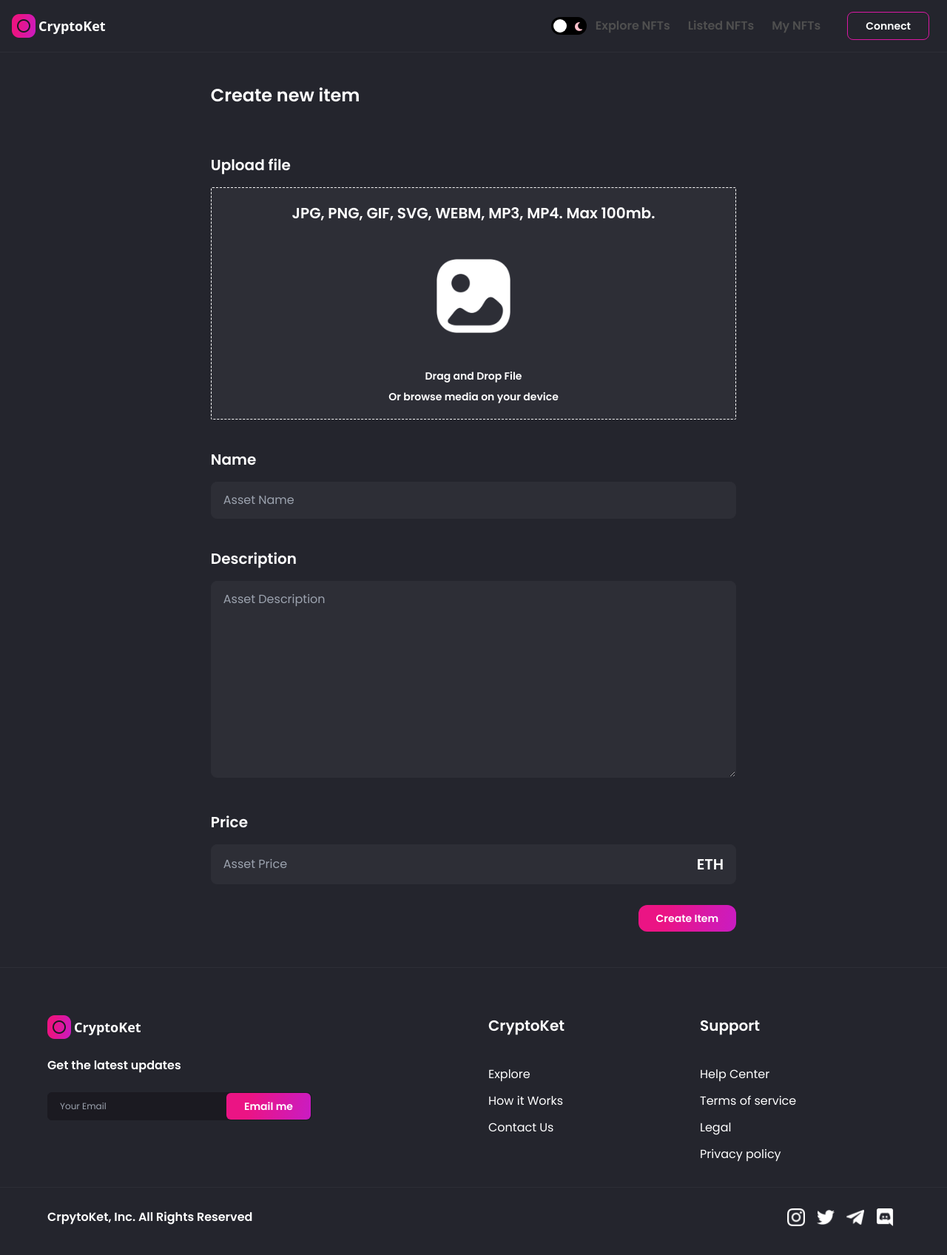
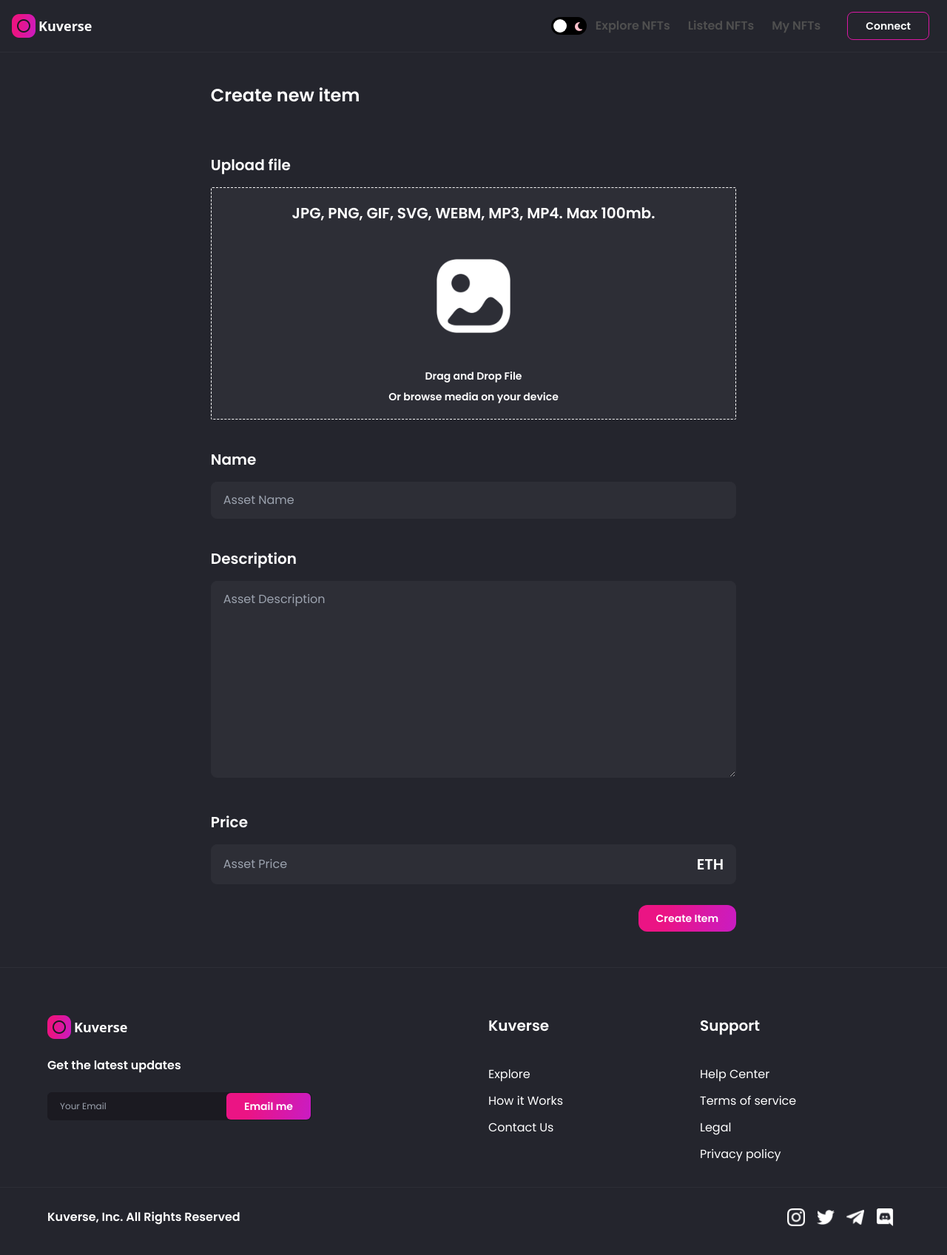
Before and after one commit to paschal533/Kuverse-NFT-Marketplace, a Next.js app: page /create-nft in a window 1280 px wide. Shown: the top 1696 px of the page at 74% size. Built offline with nearby package versions, Linux system fonts and the light colour scheme; no server answers; what ipfs-http-client would draw is missing.

Commit message:
update commit

```diff
--- a/components/Footer.jsx
+++ b/components/Footer.jsx
@@ -20,7 +20,7 @@
         <div className="flexStart flex-1 flex-col">
           <div className="flexCenter cursor-pointer">
             <Image src={images.logo02} objectFit="contain" width={32} height={32} alt="logo" />
-            <p className=" dark:text-white text-nft-dark font-semibold text-lg ml-1">CryptoKet</p>
+            <p className=" dark:text-white text-nft-dark font-semibold text-lg ml-1">Kuverse</p>
           </div>
           <p className="font-poppins dark:text-white text-nft-black-1 font-semibold text-base mt-6">Get the latest updates</p>
           <div className="flexBetween md:w-full minlg:w-557 w-357 mt-6 dark:bg-nft-black-2 bg-white border dark:border-nft-black-2 border-nft-gray-2 rounded-md">
@@ -36,14 +36,14 @@
         </div>
 
         <div className="flex-1 flexBetweenStart flex-wrap ml-10 md:ml-0 md:mt-8">
-          <FooterLinks heading="CryptoKet" items={['Explore', 'How it Works', 'Contact Us']} />
+          <FooterLinks heading="Kuverse" items={['Explore', 'How it Works', 'Contact Us']} />
           <FooterLinks heading="Support" items={['Help Center', 'Terms of service', 'Legal', 'Privacy policy']} extraClasses="ml-4" />
         </div>
       </div>
 
       <div className="flexCenter w-full mt-5 border-t dark:border-nft-black-1 border-nft-gray-1 sm:px-4 px-16">
         <div className="flexBetween flex-row w-full minmd:w-4/5 sm:flex-col mt-7">
-          <p className="font-poppins dark:text-white text-nft-black-1 font-semibold text-base">CrpytoKet, Inc. All Rights Reserved</p>
+          <p className="font-poppins dark:text-white text-nft-black-1 font-semibold text-base">Kuverse, Inc. All Rights Reserved</p>
           <div className="flex flex-row sm:mt-4">
             {[images.instagram, images.twitter, images.telegram, images.discord].map((image, index) => (
               <div className="mx-2 cursor-pointer" key={`image ${index}`}>
--- a/components/Navbar.jsx
+++ b/components/Navbar.jsx
@@ -118,7 +118,7 @@
         <Link href="/">
           <div className="flexCenter md:hidden cursor-pointer" onClick={() => setActive('Explore NFTs')}>
             <Image src={images.logo02} objectFit="contain" width={32} height={32} alt="logo" />
-            <p className=" dark:text-white text-nft-black-1 font-semibold text-lg ml-1">CryptoKet</p>
+            <p className=" dark:text-white text-nft-black-1 font-semibold text-lg ml-1">Kuverse</p>
           </div>
         </Link>
         <Link href="/">
```
